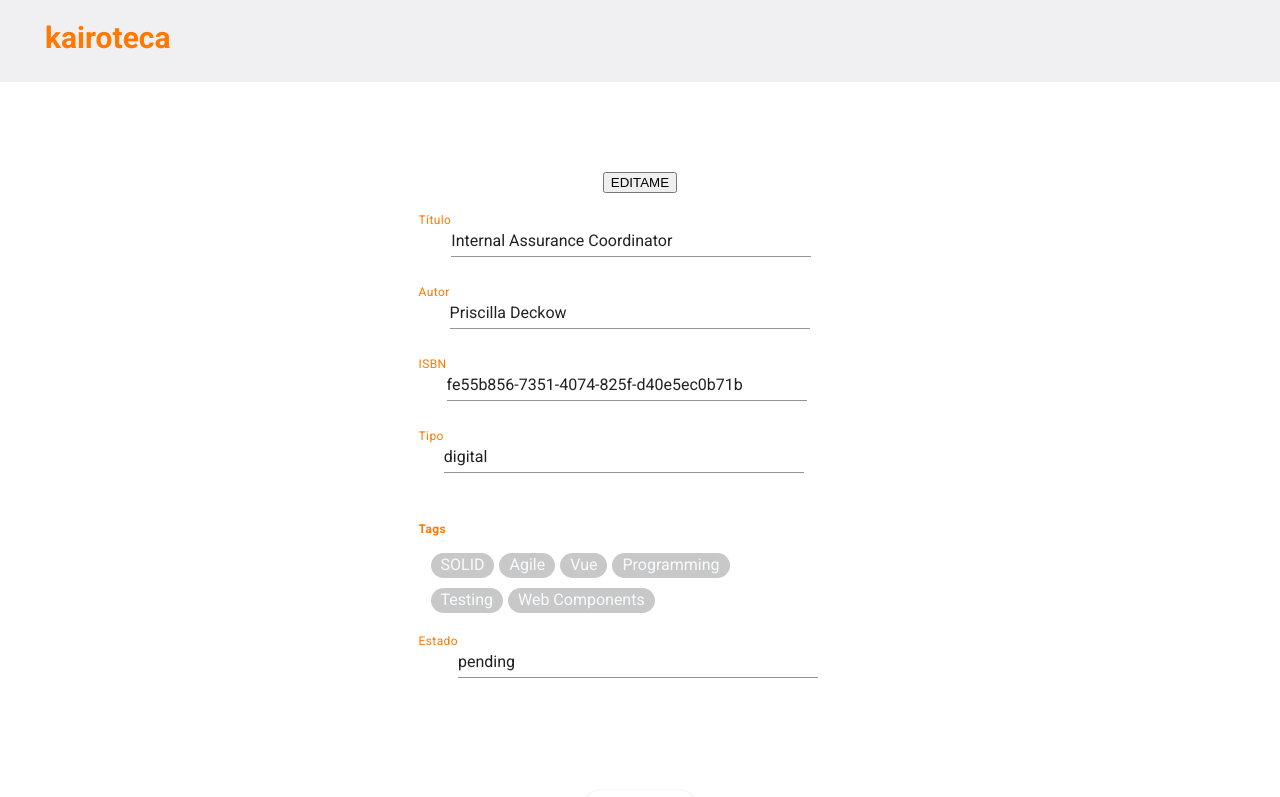
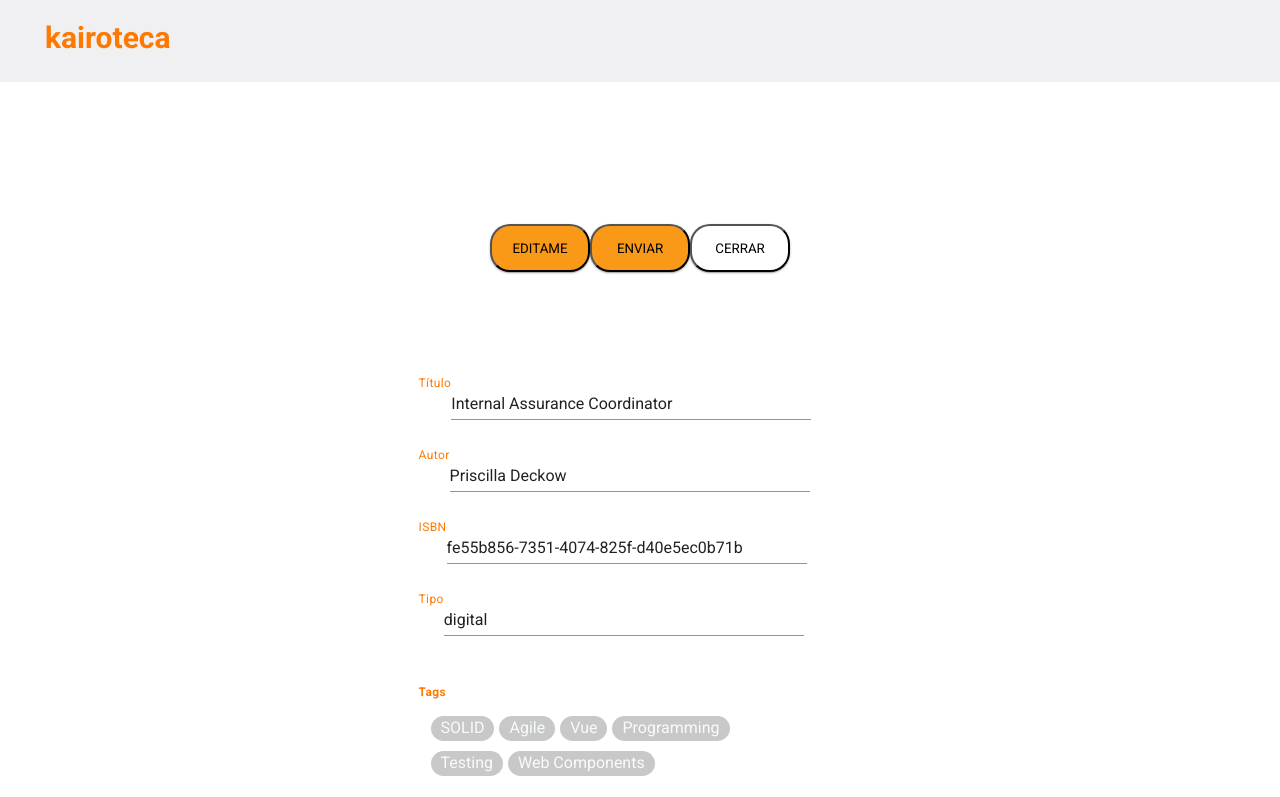
Before and after one commit to esterlegaz/easley-s4-kairoteca, a React (Create React App) app: page /#/book/10 in a window 1280 px wide. Shown: the top 797 px of the page. Built offline with nearby package versions, Linux system fonts and the light colour scheme.

Commit message:
feature:add editable input in view detail

```diff
--- a/src/App.js
+++ b/src/App.js
@@ -185,7 +185,7 @@ class App extends Component {
             <Main bookItemId={bookItemId} deleteAnimation={deleteAnimation} popId={popId} toggleDeletePopup={this.toggleDeletePopup} deletePopup={deletePopup} deleteBook={this.confirmDelete} getFilter={this.getFilter} bookList={this.filterBookList()} haveBooks={haveBooks}/>
           )} />
 
-          <Route path="/book/:id" render={props => <ViewDetail match={props.match} bookList={bookList} editBook={this.state.editBook} changeMe={this.changeMe} />} />
+          <Route path="/book/:id" render={props => <ViewDetail match={props.match} bookList={bookList} editBook={this.state.editBook} changeMe={this.changeMe} goBack={this.goBackApp} />} />
 
           <Route path="/add" render={() => (<Form suggestions={bookList} arrayTags={chipData} handleChange={this.handleChange} handleChip={this.handleChip} createBook={this.createBook} newBook={newBook} />)} />
         </Switch>
--- a/src/components/Detail/ViewDetail.js
+++ b/src/components/Detail/ViewDetail.js
@@ -6,9 +6,8 @@ import InputLabel from '@material-ui/core/InputLabel';
 
 class ViewDetail extends Component {
   render() {
-    const { bookList } = this.props;
     const bookId = this.props.match.params.id;
-    const { editBook } = this.props;
+    const { editBook, goBack, bookList } = this.props;
 
     if (bookList.length > 0 && bookId <= bookList.length) {
       const myBook = bookList[bookId - 1];
@@ -17,7 +16,11 @@ class ViewDetail extends Component {
       return (
         <Fragment>
           <div className="detail__wrapper">
-            <button onClick={this.props.changeMe} >EDITAME</button>
+            <div className="btn__container">
+              <button className="form__btn" onClick={this.props.changeMe} >EDITAME</button>
+              <input type="submit" value="Enviar" className="form__btn" />
+              <button className="form__btn form__btn--close" onClick={goBack} >Cerrar</button>
+            </div>
             <ul className="list__view-details">
               <li className="list__item">
                 <InputLabel id="list__item--title" htmlFor="standard-read-only-input">Título</InputLabel>
@@ -28,7 +31,7 @@ class ViewDetail extends Component {
               <li className="list__item">
                 <InputLabel id="list__item--title" htmlFor="standard-read-only-input">Autor</InputLabel>
                 <TextField className="list__item--content" id="standard-read-only-input" defaultValue={author} margin="normal" InputProps={{
-                  readOnly: false,
+                readOnly: Boolean(editBook),
                 }} />
               </li>
               <li className="list__item">
@@ -40,7 +43,7 @@ class ViewDetail extends Component {
               <li className="list__item">
                 <InputLabel id="list__item--title" htmlFor="standard-read-only-input">Tipo</InputLabel>
                 <TextField className="list__item--content" id="standard-read-only-input" defaultValue={type} margin="normal" InputProps={{
-                  readOnly: true,
+                  readOnly: Boolean(editBook),
                 }} />
               </li>
               <li className="list__item">
@@ -58,7 +61,7 @@ class ViewDetail extends Component {
               <li className="list__item">
                 <InputLabel id="list__item--title" htmlFor="standard-read-only-input">Estado</InputLabel>
                 <TextField className="list__item--content" id="standard-read-only-input" defaultValue={status} margin="normal" InputProps={{
-                  readOnly: true,
+                  readOnly: Boolean(editBook),
                 }} />
               </li>
             </ul>
--- a/src/components/Main/Form.js
+++ b/src/components/Main/Form.js
@@ -104,7 +104,7 @@ class Form extends Component {
               </Select>
             </FormControl>
           </form>
-          <div className="form__btn--container">
+          <div className="btn__container">
             <input type="submit" value="Enviar" className="form__btn" onClick={createBook} />
             <button className="form__btn form__btn--close" onClick={this.goBack} >Cerrar</button>
           </div>
--- a/src/stylesheets/core/_buttons.scss
+++ b/src/stylesheets/core/_buttons.scss
@@ -51,7 +51,7 @@
     outline: none;
 }
 
-.form__btn--container{
+.btn__container{
     display: flex;
     justify-content: center;
     margin: 52px 0 84px;
```
